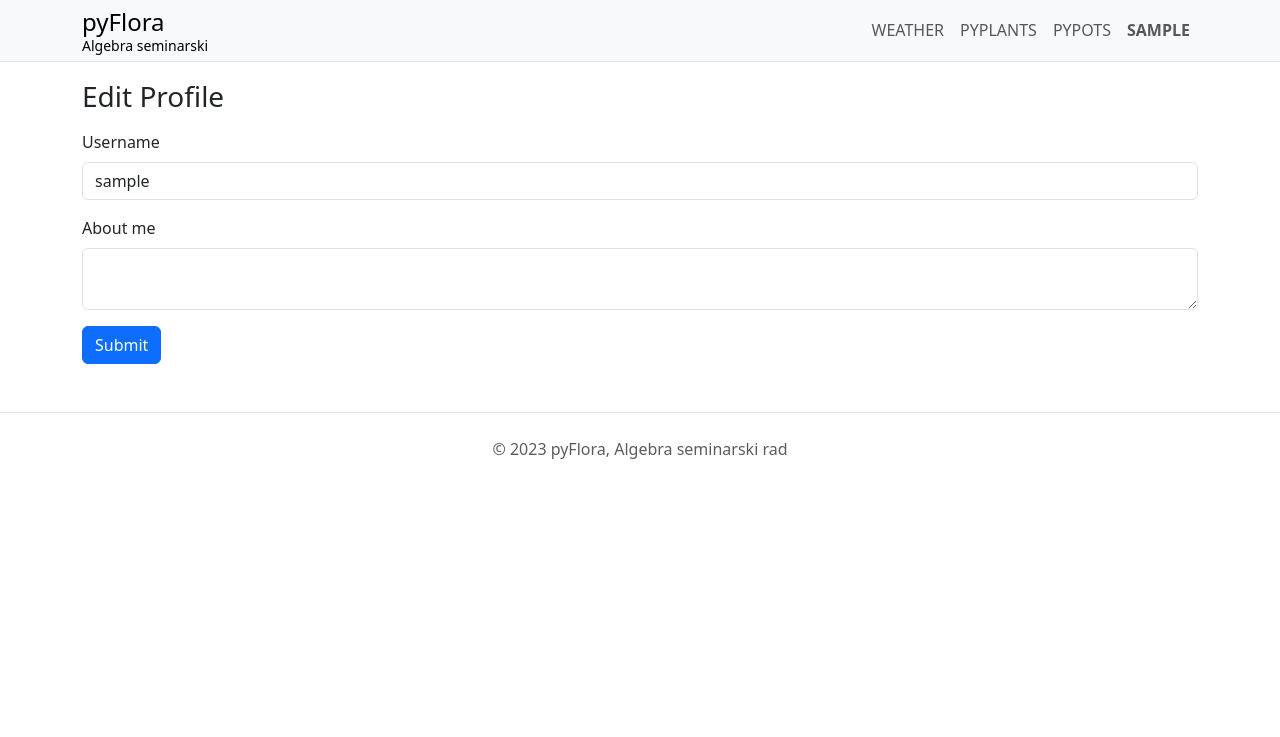
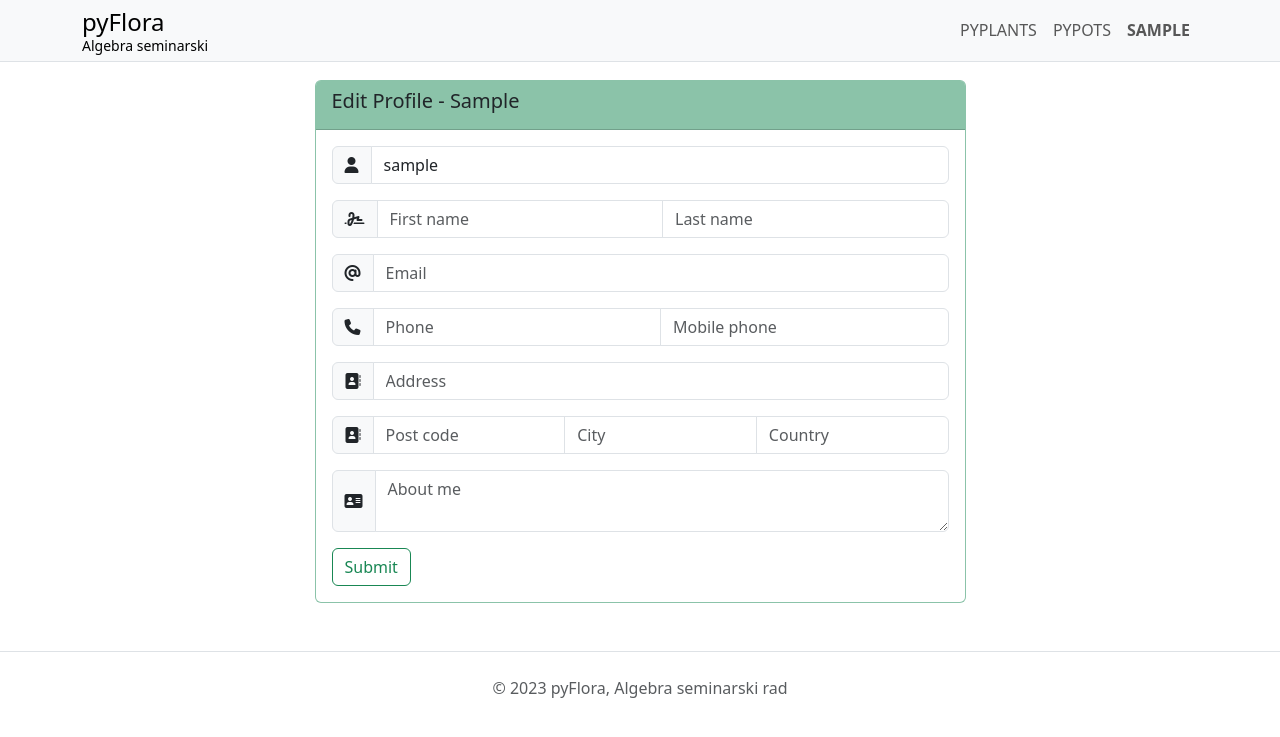
Before and after one commit to gavrinjo/PyFlora, a Flask app: page /edit_profile in a window 1280 px wide. Shown: the top 737 px of the page. Run offline with Flask 3, Linux system fonts and the light colour scheme; the visitor is signed in with stand-in values (Sample User, id 1); data comes from the database, SQL or seed files in the repository; some libraries are stand-ins or nearby versions.

Commit message:
update templates

```diff
--- a/app/main/forms.py
+++ b/app/main/forms.py
@@ -1,11 +1,21 @@
 from flask_wtf import FlaskForm
+import phonenumbers
 from wtforms import StringField, SubmitField, TextAreaField
-from wtforms.validators import DataRequired, Length, ValidationError
+from wtforms.validators import DataRequired, Length, ValidationError, Email
 from app.models import User
 
 
 class EditProfileForm(FlaskForm):
     username = StringField('Username', validators=[DataRequired()])
+    first_name = StringField('First name')
+    last_name = StringField('Last name')
+    email = StringField('Email', validators=[DataRequired(), Email()])
+    phone = StringField('Phone')
+    mobile = StringField('Mobile phone')
+    address = StringField('Address')
+    postcode = StringField('Post code')
+    city = StringField('City')
+    country = StringField('Country')
     about_me = TextAreaField('About me', validators=[Length(min=0, max=256)])
     submit = SubmitField('Submit')
 
@@ -19,6 +29,19 @@ class EditProfileForm(FlaskForm):
             if user is not None:
                 raise ValidationError('Please use a different username.')
 
+    def validate_email(self, email):
+        user = User.query.filter_by(email=email.data).first()
+        if user is not None:
+            raise ValidationError('Please use difernet email address!')
+
+    def validate_phone(self, phone):
+        try:
+            p = phonenumbers.parse(phone.data)
+            if not phonenumbers.is_valid_number(p):
+                raise ValueError()
+        except (phonenumbers.phonenumberutil.NumberParseException, ValueError):
+            raise ValidationError('Invalid phone number')
+
 
 class EmptyForm(FlaskForm):
     submit = SubmitField('Submit')
--- a/app/main/routes.py
+++ b/app/main/routes.py
@@ -59,9 +59,9 @@ def edit_profile():
     return render_template('edit_profile.html', title='Edit Profile', form=form)
 
 
-@bp.route('/weather')
-@login_required
-def weather():
-    user = User.query.filter_by(username=current_user.username).first_or_404()
-    cwd = Weather('Zagreb')
-    return render_template('weather.html', title='Weather', cwd=cwd)
+# @bp.route('/weather')
+# @login_required
+# def weather():
+#     user = User.query.filter_by(username=current_user.username).first_or_404()
+#     cwd = Weather('Zagreb')
+#     return render_template('weather.html', title='Weather', cwd=cwd)
--- a/app/models.py
+++ b/app/models.py
@@ -3,6 +3,7 @@ from hashlib import md5
 from time import time
 import jwt
 from werkzeug.security import generate_password_hash, check_password_hash
+from sqlalchemy_utils import PhoneNumber
 from flask import current_app
 from flask_login import UserMixin
 from app import db, login
@@ -13,8 +14,16 @@ class User(UserMixin, db.Model):
     username = db.Column(db.String(64), index=True, unique=True)
     email = db.Column(db.String(128), index=True, unique=True)
     password_hash = db.Column(db.String(128))
+
+    # first_name = db.Column(db.String(64), index=True)
+    # last_name = db.Column(db.String(64), index=True)
+    # address = db.Column(db.String(64), index=True)
+    # postcode = db.Column(db.String(64), index=True)
+    # city = db.Column(db.String(64), index=True)
+    # country = db.Column(db.String(64), index=True)
+
+    about_me = db.Column(db.String(256))
     is_admin = db.Column(db.Boolean, default=False)
-    about_me = db.Column(db.String(256))
     last_seen = db.Column(db.DateTime, default=datetime.utcnow)
     created = db.Column(db.DateTime, default=datetime.utcnow)
     pots = db.relationship('Pot', backref='owner', lazy='dynamic')
--- a/app/pyflora/routes.py
+++ b/app/pyflora/routes.py
@@ -105,6 +105,8 @@ def list_pot():
 def view_pot(pot_id):
     form = EmptyForm()
     pot = Pot.query.get(pot_id)
+    plant = Plant.query.get(pot.plant_id)
+    values = Value.query.filter_by(plant_id=pot.plant_id).all()
     fig_line = PlotlyLine(pot).config()
     line_graphJSON = json.dumps(fig_line, cls=plotly.utils.PlotlyJSONEncoder)
     fig_histo = PlotlyHisto(pot).config()
@@ -116,6 +118,8 @@ def view_pot(pot_id):
         'pyflora/pot_view.html',
         title=pot.name,
         pot=pot,
+        plant=plant,
+        values=values,
         form=form,
         line_graphJSON=line_graphJSON,
         histo_graphJSON=histo_graphJSON,
--- a/app/templates/base.html
+++ b/app/templates/base.html
@@ -46,11 +46,11 @@
                   </span>
                 </a>
                 {% else %}
-                <a class="nav-link" href="{{ url_for('main.weather') }}">
+                <!-- <a class="nav-link" href="">
                   <span>
                     Weather
                   </span>
-                </a>
+                </a> -->
                 <a class="nav-link" href="{{ url_for('pyflora.list_plant') }}">
                   <span>
                     PyPlants
@@ -108,7 +108,7 @@
             {{ bootstrap.load_js() }}
             {{ moment.include_moment() }}
             {{ moment.locale(auto_detect=True) }}
-            <script src="https://cdn.jsdelivr.net/npm/jquery@3.7.1/dist/jquery.min.js"></script>
+            <script src="https://cdnjs.cloudflare.com/ajax/libs/jquery/3.7.1/jquery.min.js" integrity="sha512-v2CJ7UaYy4JwqLDIrZUI/4hqeoQieOmAZNXBeQyjo21dadnwR+8ZaIJVT8EE2iyI61OV8e6M8PP2/4hpQINQ/g==" crossorigin="anonymous" referrerpolicy="no-referrer"></script>
         {% endblock %}
     </body>
 
--- a/app/templates/edit_profile.html
+++ b/app/templates/edit_profile.html
@@ -2,26 +2,87 @@
 {% from 'bootstrap5/form.html' import render_form %}
 
 {% block content %}
-<h1 class="h3 mb-3 fw-normal">Edit Profile</h1>
-{{ render_form(form) }}
-<!--
-    <h1>Edit Profile</h1>
-    <form action="" method="post">
-        {{ form.hidden_tag() }}
-        <p>
-            {{ form.username.label }}<br>
-            {{ form.username(size=32) }}<br>
-            {% for error in form.username.errors %}
-            <span style="color: red;">[{{ error }}]</span>
-            {% endfor %}
-        </p>
-        <p>
-            {{ form.about_me.label }}<br>
-            {{ form.about_me(cols=50, rows=4) }}<br>
-            {% for error in form.about_me.errors %}
-            <span style="color: red;">[{{ error }}]</span>
-            {% endfor %}
-        </p>
-        <p>{{ form.submit() }}</p>
-    </form> -->
+<div class="d-flex justify-content-center">
+    <div class="col-lg-7">
+        <div class="card border-success border-opacity-50">
+            <div class="card-header bg-success bg-opacity-50">
+                <h5>{{ title }} - {{ current_user.username.capitalize() }}</h5>
+            </div>
+            <div class="card-body">
+                <form action="" method="post" class="needs-validation" novalidate="">
+                    {{ form.hidden_tag() }}
+                    <div class="input-group mb-3">
+                        <span class="input-group-text">
+                            <i class="fa-solid fa-user"></i>
+                        </span>
+                        {{ form.username(class_="form-control", placeholder=form.username.label.text) }}
+                        {% for error in form.username.errors %}
+                        <span class="input-group-text" type="button" data-bs-toggle="popover" data-bs-content="{{ error }}">
+                            <i class="fa-solid fa-exclamation" style="color: red;"></i>
+                        </span>
+                        {% endfor %}
+                    </div>
+                    <div class="input-group mb-3">
+                        <span class="input-group-text">
+                            <i class="fa-solid fa-signature"></i>
+                        </span>
+                        {{ form.first_name(class_="form-control", placeholder=form.first_name.label.text) }}
+                        {{ form.last_name(class_="form-control", placeholder=form.last_name.label.text) }}
+                    </div>
+                    <div class="input-group mb-3">
+                        <span class="input-group-text">
+                            <i class="fa-solid fa-at"></i>
+                        </span>
+                        {{ form.email(class_="form-control", placeholder=form.email.label.text) }}
+                        {% for error in form.email.errors %}
+                        <span class="input-group-text" type="button" data-bs-toggle="popover" data-bs-content="{{ error }}">
+                            <i class="fa-solid fa-exclamation" style="color: red;"></i>
+                        </span>
+                        {% endfor %}
+                    </div>
+                    <div class="input-group mb-3">
+                        <span class="input-group-text">
+                            <i class="fa-solid fa-phone"></i>
+                        </span>
+                        {{ form.phone(class_="form-control", placeholder=form.phone.label.text) }}
+                        {% for error in form.phone.errors %}
+                        <span class="input-group-text" type="button" data-bs-toggle="popover" data-bs-content="{{ error }}">
+                            <i class="fa-solid fa-exclamation" style="color: red;"></i>
+                        </span>
+                        {% endfor %}
+                        {{ form.mobile(class_="form-control", placeholder=form.mobile.label.text) }}
+                        {% for error in form.mobile.errors %}
+                        <span class="input-group-text" type="button" data-bs-toggle="popover" data-bs-content="{{ error }}">
+                            <i class="fa-solid fa-exclamation" style="color: red;"></i>
+                        </span>
+                        {% endfor %}
+                    </div>
+                    <div class="input-group mb-3">
+                        <span class="input-group-text">
+                            <i class="fa-solid fa-address-book"></i>
+                        </span>
+                        {{ form.address(class_="form-control", placeholder=form.address.label.text) }}
+                    </div>
+
+                    <div class="input-group mb-3">
+                        <span class="input-group-text">
+                            <i class="fa-solid fa-address-book"></i>
+                        </span>
+                        {{ form.postcode(class_="form-control", placeholder=form.postcode.label.text) }}
+                        {{ form.city(class_="form-control", placeholder=form.city.label.text) }}
+                        {{ form.country(class_="form-control", placeholder=form.country.label.text) }}
+                    </div>
+                    <div class="input-group mb-3">
+                        <span class="input-group-text">
+                            <i class="fa-solid fa-address-card"></i>
+                        </span>
+                        {{ form.about_me(class_="form-control", placeholder=form.about_me.label.text) }}
+                    </div>
+                    {{ form.submit(class_="btn btn-outline-success flex-shrink-0") }}
+                </form>
+            </div>
+        </div>
+    </div>
+</div>
+
 {% endblock %}
--- a/app/templates/pyflora/plant_view.html
+++ b/app/templates/pyflora/plant_view.html
@@ -1,7 +1,7 @@
 {% extends "base.html" %}
 
 {% block content %}
-<section>
+<div class="card">
     <div class="container px-4 px-lg-5 my-5">
         <div class="row gx-4 gx-lg-5 align-items-top">
             <div class="col-md-6">
@@ -62,5 +62,5 @@
             </div>
         </div>
     </div>
-</section>
+</div>
 {% endblock %}
```
Also changed, not shown: app/templates/pyflora/pot_view.html (+11 -9 lines), app/static/signin.css (line endings or trailing spaces).
